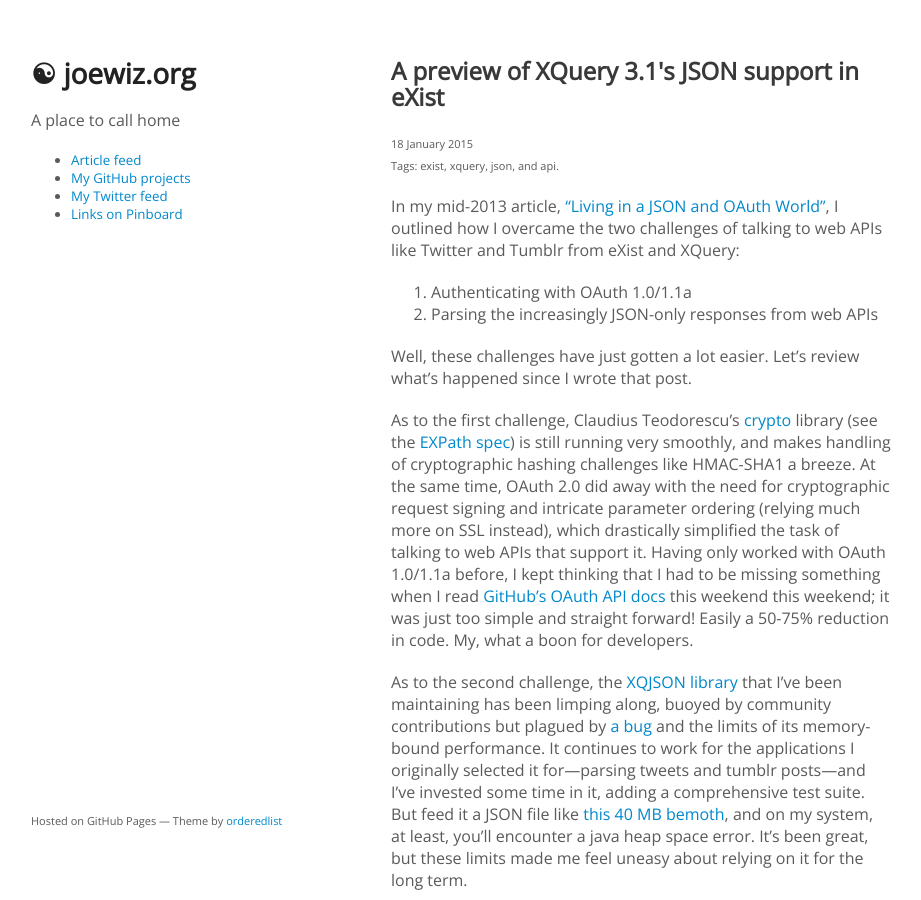
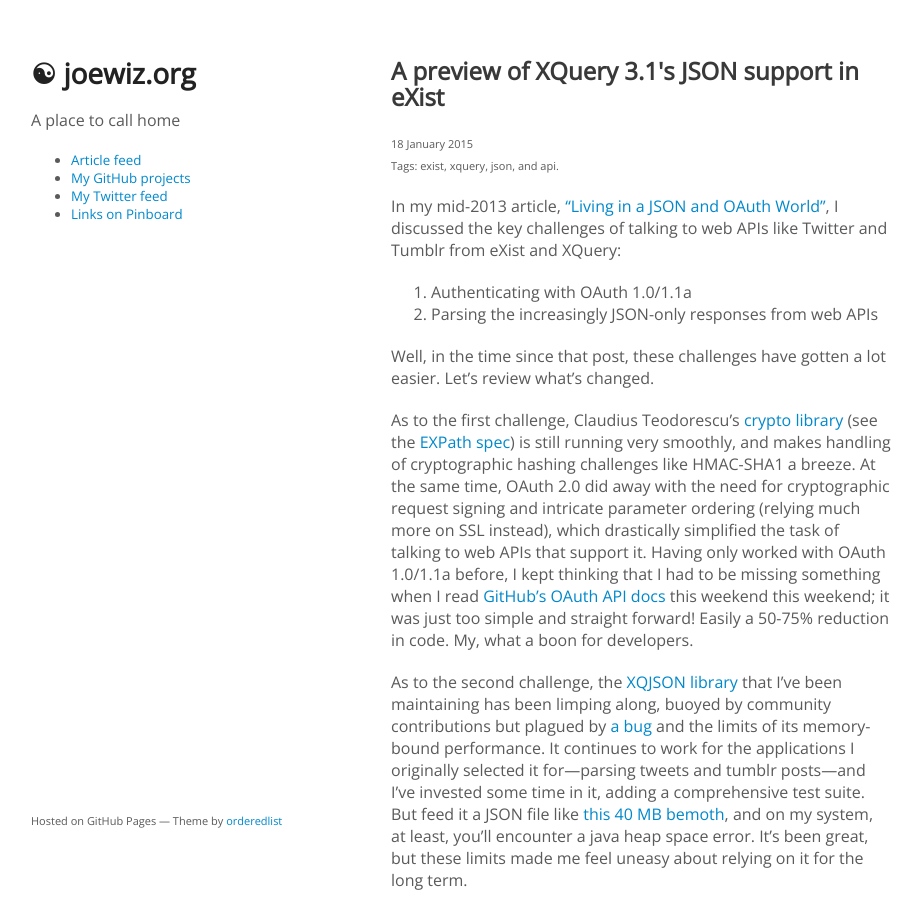
Before and after one commit to joewiz/joewiz.github.io, a Jekyll site: the page built from _posts/2015-01-18-a-preview-of-xquery-3.1s-json-support-in-exist.md, in a window 1280 px wide and 900 px high. Shown: the whole window, without its empty margins (179-1100 px from the left). Built offline with Jekyll 4.4.1, drawn with Linux system fonts in a browser that asks for light colours.

Commit message:
smoothed transitions

```diff
--- a/_posts/2015-01-18-a-preview-of-xquery-3.1s-json-support-in-exist.md
+++ b/_posts/2015-01-18-a-preview-of-xquery-3.1s-json-support-in-exist.md
@@ -11,14 +11,14 @@ tags:
 date: 2015-01-18 04:30:00-0500
 ---
 
-In my mid-2013 article, ["Living in a JSON and OAuth World"](http://joewiz.org/2013/07/04/living-in-an-oauth-json-world/), I outlined how I overcame the two challenges of talking to web APIs like Twitter and Tumblr from eXist and XQuery:
+In my mid-2013 article, ["Living in a JSON and OAuth World"](http://joewiz.org/2013/07/04/living-in-an-oauth-json-world/), I discussed the key challenges of talking to web APIs like Twitter and Tumblr from eXist and XQuery:
 
 1. Authenticating with OAuth 1.0/1.1a
 1. Parsing the increasingly JSON-only responses from web APIs
 
-Well, these challenges have just gotten a lot easier. Let's review what's happened since I wrote that post.
+Well, in the time since that post, these challenges have gotten a lot easier. Let's review what's changed.
 
-As to the first challenge, Claudius Teodorescu's [crypto](http://exist-db.org/exist/apps/public-repo/packages/expath-crypto-exist-lib.html) library (see the [EXPath spec](http://expath.org/spec/crypto)) is still running very smoothly, and makes handling of cryptographic hashing challenges like HMAC-SHA1 a breeze.  At the same time, OAuth 2.0 did away with the need for cryptographic request signing and intricate parameter ordering (relying much more on SSL instead), which drastically simplified the task of talking to web APIs that support it.  Having only worked with OAuth 1.0/1.1a before, I kept thinking that I had to be missing something when I read [GitHub's OAuth API docs](https://developer.github.com/v3/oauth/) this weekend this weekend; it was just too simple and straight forward!  Easily a 50-75% reduction in code. My, what a boon for developers.
+As to the first challenge, Claudius Teodorescu's [crypto library](http://exist-db.org/exist/apps/public-repo/packages/expath-crypto-exist-lib.html) (see the [EXPath spec](http://expath.org/spec/crypto)) is still running very smoothly, and makes handling of cryptographic hashing challenges like HMAC-SHA1 a breeze.  At the same time, OAuth 2.0 did away with the need for cryptographic request signing and intricate parameter ordering (relying much more on SSL instead), which drastically simplified the task of talking to web APIs that support it.  Having only worked with OAuth 1.0/1.1a before, I kept thinking that I had to be missing something when I read [GitHub's OAuth API docs](https://developer.github.com/v3/oauth/) this weekend this weekend; it was just too simple and straight forward!  Easily a 50-75% reduction in code. My, what a boon for developers.
 
 As to the second challenge, the [XQJSON library](https://github.com/joewiz/xqjson) that I've been maintaining has been limping along, buoyed by community contributions but plagued by [a bug](https://github.com/joewiz/xqjson/issues/14) and the limits of its memory-bound performance.  It continues to work for the applications I originally selected it for—parsing tweets and tumblr posts—and I've invested some time in it, adding a comprehensive test suite.  But feed it a JSON file like [this 40 MB bemoth](https://github.com/textcreationpartnership/Texts/blob/master/TCP.json), and on my system, at least, you'll encounter a java heap space error.  It's been great, but these limits made me feel uneasy about relying on it for the long term.
 
```
